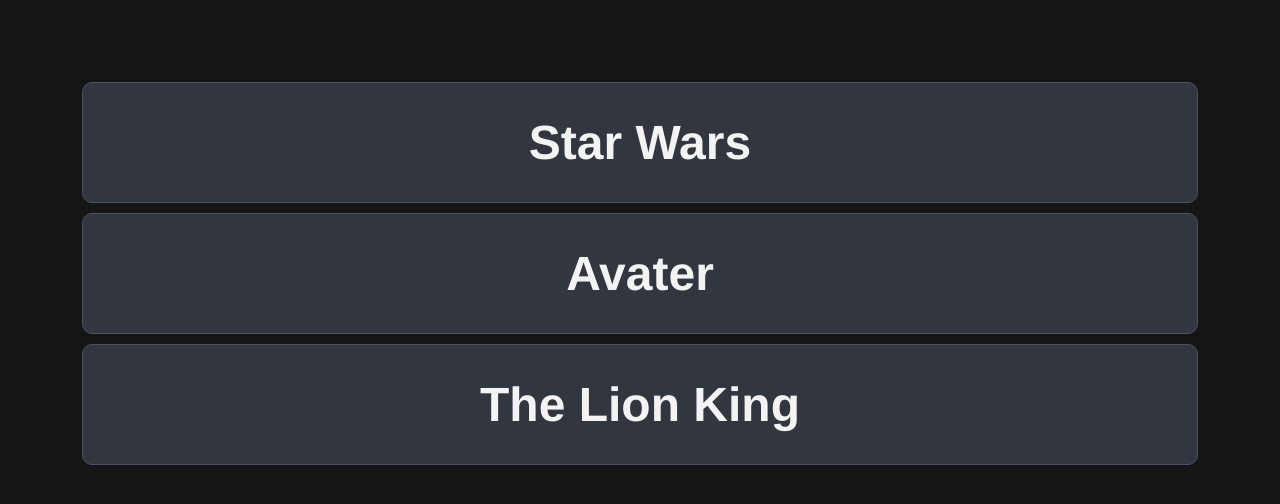
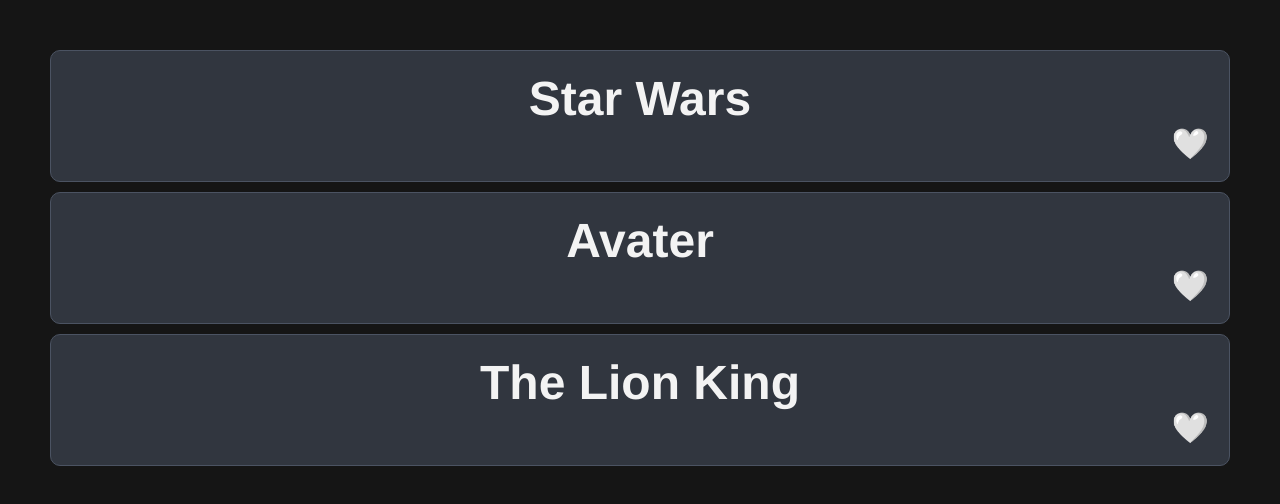
Before and after one commit to Million-Alemayehu/my-second-react-app, a React (Vite) app: page / in a window 1280 px wide. Shown: the top 504 px of the page. Built offline with nearby package versions, Linux system fonts and the light colour scheme.

Commit message:
react hook and conditional reandering

```diff
--- a/src/App.jsx
+++ b/src/App.jsx
@@ -1,18 +1,31 @@
-import { useState } from 'react'
-import reactLogo from './assets/react.svg'
-import viteLogo from '/vite.svg'
-import './App.css'
+import { useEffect, useState } from 'react'
+import './index.css';
+
 
 const Card =({ title }) => {
+  const [count, setCount] = useState(0);
+  const [hasLiked, setHasLiked] = useState(false);
+
+  useEffect(() => {
+    console.log(`${title}" has been ${hasLiked ? "liked" : "unliked"}.`);
+  }, [hasLiked, title]);
+
+
   return (
-    <div className="card" >
-      <h2>{title}</h2>
+    <div className="card" onClick={()=>setCount(count+ 1)}>
+      <h2>{title}<br/>{count || null}</h2>
+
+      <button onClick = {() => setHasLiked(!hasLiked)}>
+        {hasLiked ? "🧡" : "🤍"}
+      </button>
     </div>
   )
 }
 
 
 const App = () => {
+
+
   return (
     <div classname= "card-container">
       <Card title="Star Wars" rating= {5} isCool={true} />
--- a/src/index.css
+++ b/src/index.css
@@ -32,3 +32,12 @@ h2{
   border-radius: 10px;
   min-height: 100px;
 }
+
+button{
+  border:none;
+  font-size: 30px;
+  background-color: transparent;
+  width: 100%;
+  text-align: right;
+  cursor: pointer;
+}
```
